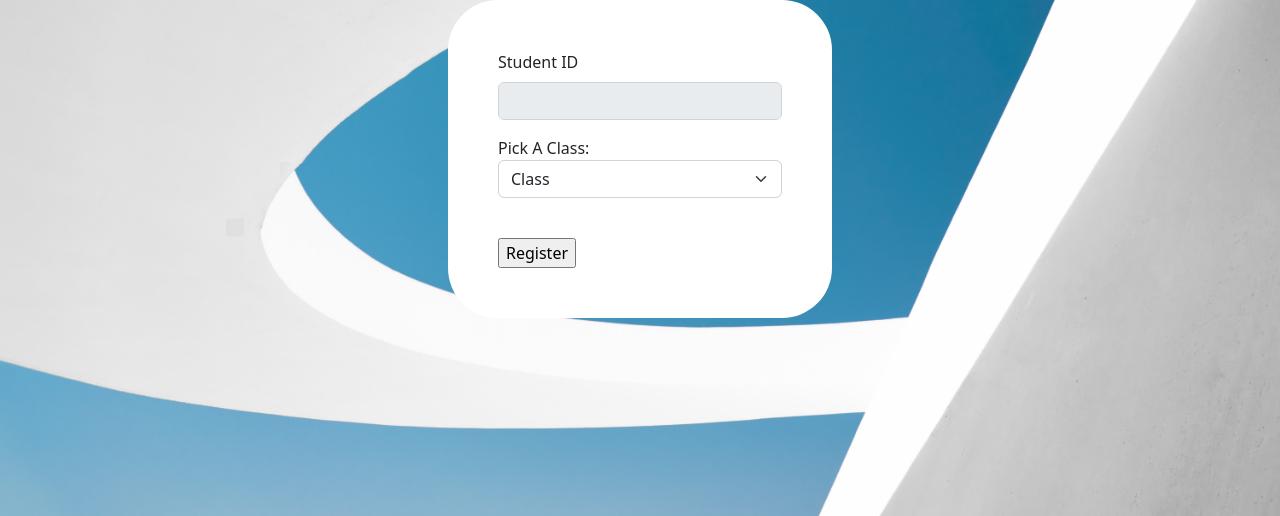
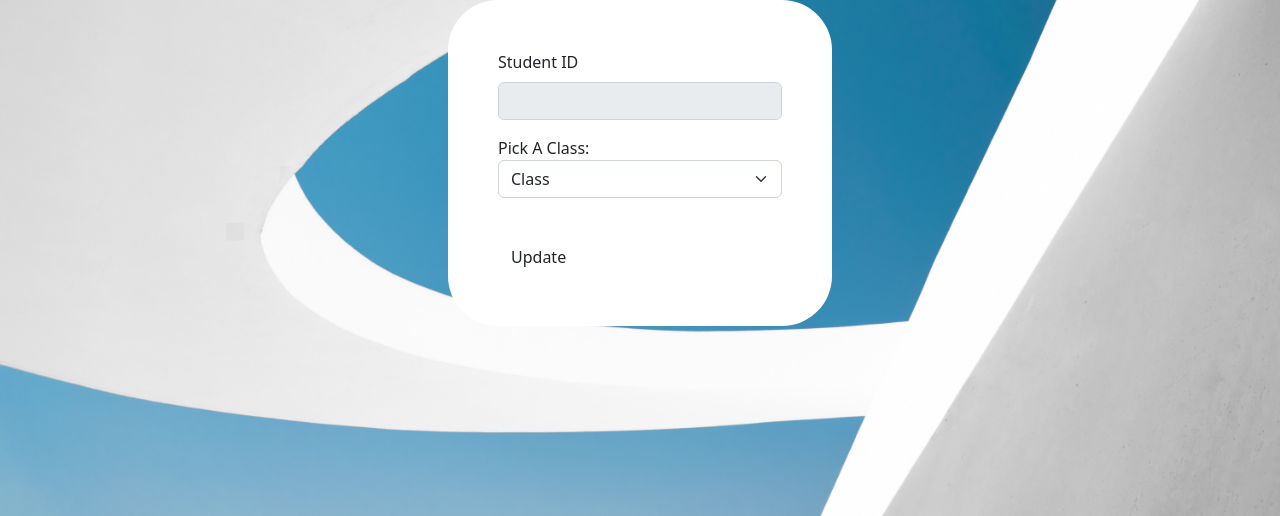
Before and after one commit to lmanoob/Project-web-application, a PHP site: the page made by Student Management system/register_class.php in a window 1280 px wide. Shown: the part 56-572 px from the top of the page. Run offline with PHP 8.4, Linux system fonts and the light colour scheme; the visitor is signed in with stand-in values (Sample User, id 1); data that the repository does not hold is empty.

Commit message:
Update register_class.php

```diff
--- a/Student Management system/register_class.php
+++ b/Student Management system/register_class.php
@@ -54,7 +54,7 @@
 	echo "<option value=".$class_code.">" . $row2['class_code'] . "</option>";}
 	echo "</select><br>";
 	echo "</div>";
-	echo "<input type=submit value=Register></form>";
+    echo "<input type=submit class=btn btn-primary value=Update></form>";
 	echo "</div>";
 	echo "<script src='https://cdn.jsdelivr.net/npm/bootstrap@5.2.0-beta1/dist/js/bootstrap.bundle.min.js'></script>";
     echo "</body>";
```
